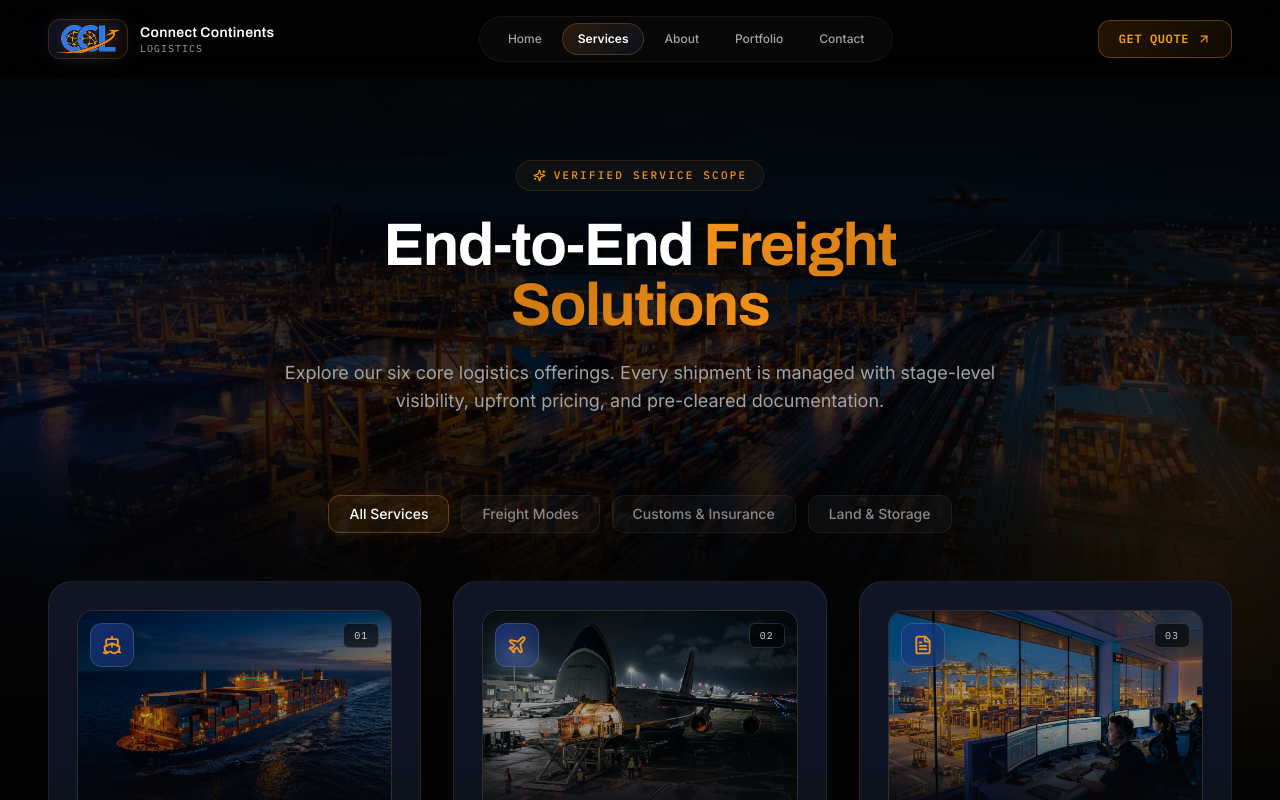
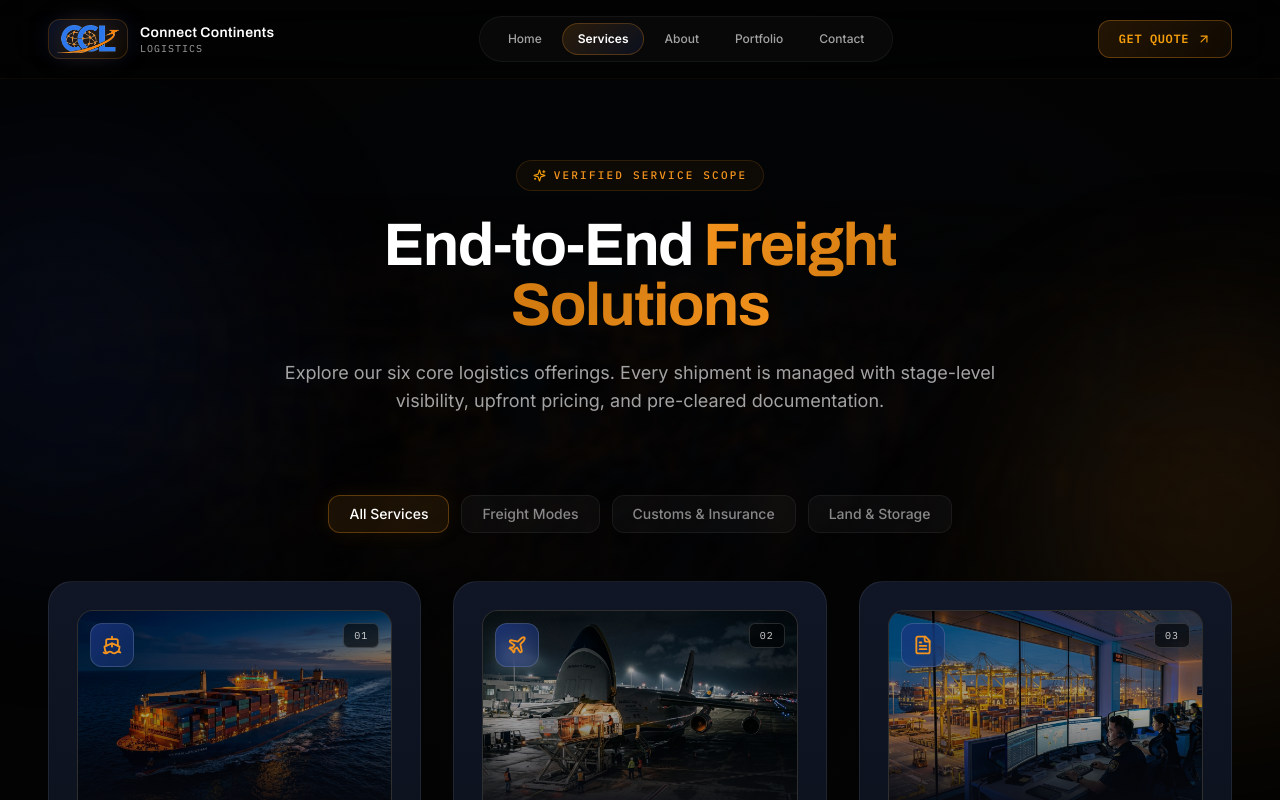
Before and after one commit to abdullahxdrashid10-hub/CCL, a React (Vite) app: page /services in a window 1280 px wide. Shown: the top 800 px of the page. Built offline with nearby package versions, Linux system fonts and the light colour scheme.

Commit message:
feat: make page backgrounds full-viewport seamless with subtle blur and dimming

```diff
--- a/src/pages/AboutPage.jsx
+++ b/src/pages/AboutPage.jsx
@@ -8,15 +8,17 @@ const BRAND_ORANGE = '#F5941E';
 export default function AboutPage() {
   return (
     <div className="relative overflow-hidden py-12 md:py-16">
-      {/* Cinematic Operations Hub Dimmed Hero Backdrop */}
-      <div className="pointer-events-none absolute top-0 left-0 right-0 h-[520px] md:h-[620px] overflow-hidden z-0">
+      {/* Cinematic Operations Hub Dimmed & Blurred Full-Page Background */}
+      <div className="pointer-events-none fixed inset-0 z-0 overflow-hidden">
         <img
           src="/images/bg-about-leadership.jpg"
-          alt="Connect Continents Operations Hub"
-          className="h-full w-full object-cover object-top opacity-40 brightness-95 contrast-[1.05]"
+          alt=""
+          className="h-full w-full object-cover object-center opacity-25 brightness-90 contrast-[1.05] blur-[3px] scale-105"
         />
-        <div className="absolute inset-0 bg-gradient-to-t from-[#030303] via-[#030303]/40 to-[#030303]/60" />
-        <div className="absolute inset-0 bg-gradient-to-b from-[#030303]/80 via-transparent to-[#030303]" />
+        {/* Ambient Dimming & Radial Vignette Overlays */}
+        <div className="absolute inset-0 bg-[#030303]/80" />
+        <div className="absolute inset-0 bg-gradient-to-b from-[#030303]/70 via-transparent to-[#030303]/90" />
+        <div className="absolute inset-0 bg-[radial-gradient(ellipse_at_center,transparent_10%,#030303_90%)]" />
       </div>
 
       {/* Ambient background glow orbs */}
--- a/src/pages/PortfolioPage.jsx
+++ b/src/pages/PortfolioPage.jsx
@@ -65,15 +65,17 @@ const CORRIDORS = [
 export default function PortfolioPage() {
   return (
     <div className="relative overflow-hidden py-12 md:py-20">
-      {/* Cinematic Ocean Trade Corridor Dimmed Hero Backdrop */}
-      <div className="pointer-events-none absolute top-0 left-0 right-0 h-[520px] md:h-[620px] overflow-hidden z-0">
+      {/* Cinematic Ocean Trade Corridor Dimmed & Blurred Full-Page Background */}
+      <div className="pointer-events-none fixed inset-0 z-0 overflow-hidden">
         <img
           src="/images/bg-portfolio-corridors.jpg"
-          alt="Transcontinental Ocean Shipping Corridor"
-          className="h-full w-full object-cover object-center opacity-40 brightness-95 contrast-[1.05]"
+          alt=""
+          className="h-full w-full object-cover object-center opacity-20 brightness-90 contrast-[1.05] blur-[3px] scale-105"
         />
-        <div className="absolute inset-0 bg-gradient-to-t from-[#030303] via-[#030303]/40 to-[#030303]/60" />
-        <div className="absolute inset-0 bg-gradient-to-b from-[#030303]/80 via-transparent to-[#030303]" />
+        {/* Ambient Dimming & Radial Vignette Overlays */}
+        <div className="absolute inset-0 bg-[#030303]/80" />
+        <div className="absolute inset-0 bg-gradient-to-b from-[#030303]/70 via-transparent to-[#030303]/90" />
+        <div className="absolute inset-0 bg-[radial-gradient(ellipse_at_center,transparent_10%,#030303_90%)]" />
       </div>
 
       {/* Ambient background glow orbs */}
--- a/src/pages/ServicesPage.jsx
+++ b/src/pages/ServicesPage.jsx
@@ -16,15 +16,17 @@ const BRAND_ORANGE = '#F5941E';
 export default function ServicesPage() {
   return (
     <div className="relative overflow-hidden py-12 md:py-20">
-      {/* Cinematic Intermodal Freight Terminal Dimmed Hero Backdrop */}
-      <div className="pointer-events-none absolute top-0 left-0 right-0 h-[520px] md:h-[620px] overflow-hidden z-0">
+      {/* Cinematic Intermodal Freight Terminal Dimmed & Blurred Full-Page Background */}
+      <div className="pointer-events-none fixed inset-0 z-0 overflow-hidden">
         <img
           src="/images/bg-services-intermodal.jpg"
-          alt="Global Intermodal Logistics Terminal"
-          className="h-full w-full object-cover object-center opacity-40 brightness-95 contrast-[1.05]"
+          alt=""
+          className="h-full w-full object-cover object-center opacity-20 brightness-90 contrast-[1.05] blur-[3px] scale-105"
         />
-        <div className="absolute inset-0 bg-gradient-to-t from-[#030303] via-[#030303]/40 to-[#030303]/60" />
-        <div className="absolute inset-0 bg-gradient-to-b from-[#030303]/80 via-transparent to-[#030303]" />
+        {/* Ambient Dimming & Radial Vignette Overlays */}
+        <div className="absolute inset-0 bg-[#030303]/80" />
+        <div className="absolute inset-0 bg-gradient-to-b from-[#030303]/70 via-transparent to-[#030303]/90" />
+        <div className="absolute inset-0 bg-[radial-gradient(ellipse_at_center,transparent_10%,#030303_90%)]" />
       </div>
 
       {/* Ambient background glow orbs */}
```
